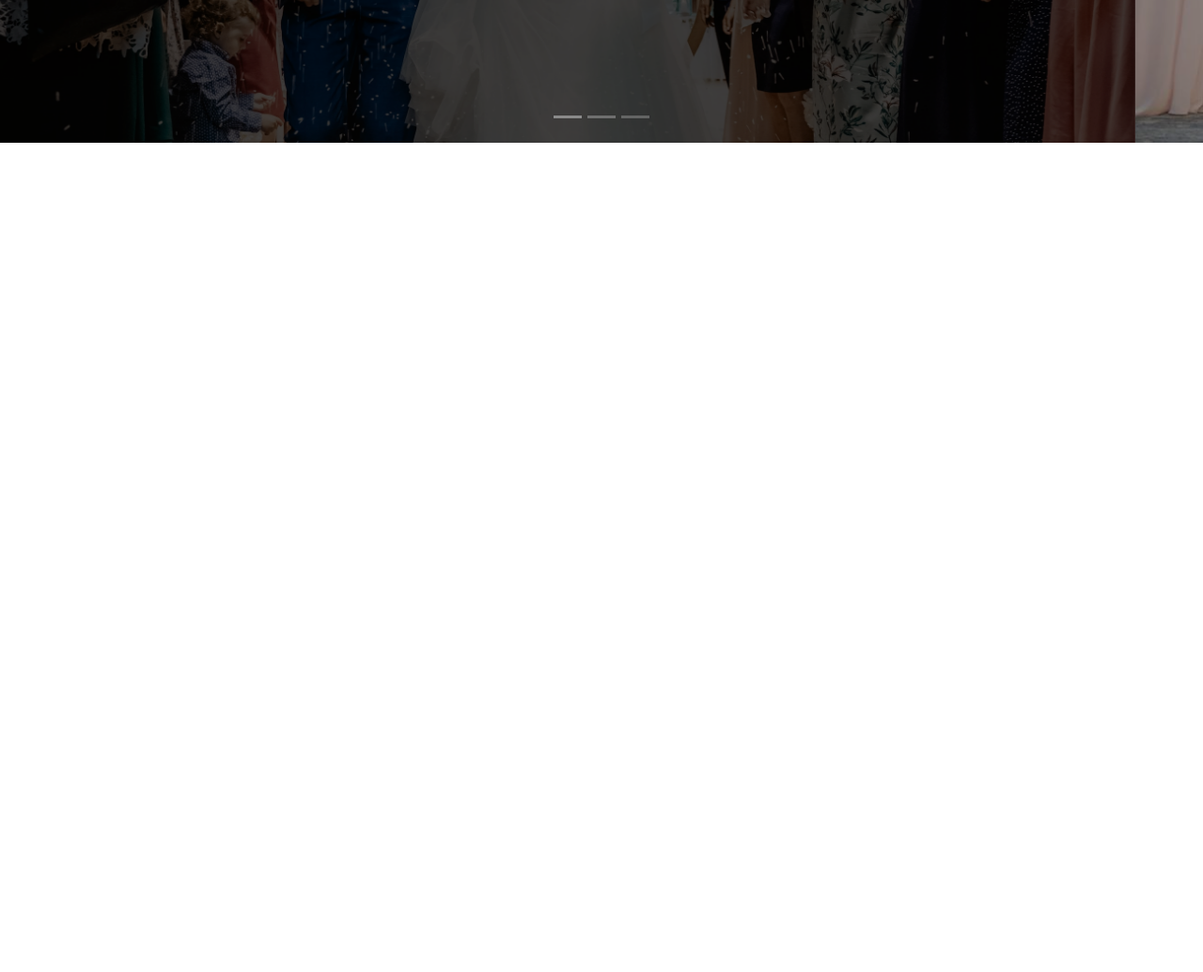
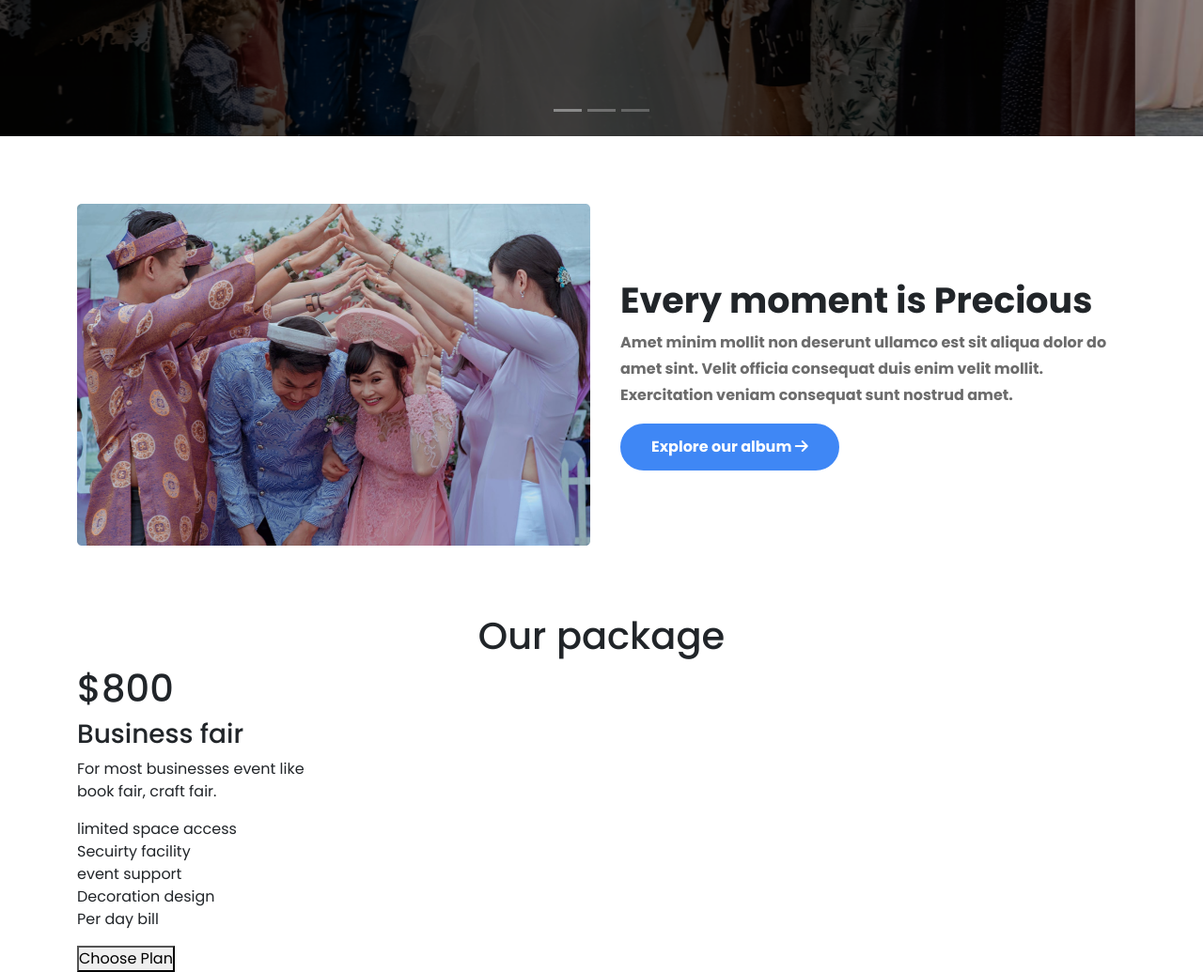
Before and after one commit to Developer-Rakib/convention-center, a plain HTML site: page index.html in a window 1280 px wide. Shown: the part 500-1535 px from the top of the page at 94% size. Before the commit the page ends 800 px from the top, so only its background shows below. Drawn offline with nearby package versions, Linux system fonts and the light colour scheme.

Commit message:
album section added

```diff
--- a/index.html
+++ b/index.html
@@ -86,7 +86,6 @@
               <div class="carousel-box3"></div>
             </div>
 
-
           </div>
           <button class="carousel-control-prev" type="button" data-bs-target="#carouselExampleIndicators" data-bs-slide="prev">
             <span class="carousel-control-prev-icon" aria-hidden="true"></span>
@@ -100,7 +99,53 @@
 
       </section>
 
+      <!-- album section  -->
+      <section class="album-section py-5">
+        <div class="container py-4">
+          <div class="row">
+            <div class="col-lg-6">
+              <div class="album-img">
+                <img width="" src="images/wedding.png" alt="">
+              </div>
+            </div>
+            <div class="col-lg-6 d-flex align-items-center">
+              <div class="album-text ps-2">
+                <h1>Every moment is Precious </h1>
+                <p>Amet minim mollit non deserunt ullamco est sit aliqua dolor do amet sint. Velit officia consequat duis enim velit mollit. Exercitation veniam consequat sunt nostrud amet.</p>
+                <a href="https://web.programming-hero.com"><button class="explor-btn">Explore our album <i class="fas fa-arrow-right"></i></button></a>
+              </div>
+            </div>
+          </div>
+        </div>
+      </section>
 
+      <!-- pricing section -->
+      <section class="pricing-section">
+        <div class="pricing-title">
+          <h1 class="text-center">Our package</h1>
+        </div>
+        <div class="container">
+          <div class="row">
+            <div class="col-lg-3">
+              <div class="pricing-card">
+                <h1>$800</h1>
+                <h3>Business fair</h3>
+                <p>For most businesses event
+                  like book fair, craft fair.</p>
+                <ul>
+                  <li>limited space access</li>
+                  <li>Secuirty facility</li>
+                  <li>event support</li>
+                  <li>Decoration design</li>
+                  <li>Per day bill</li>
+                </ul>
+                <a href=""><button>Choose Plan</button></a>
+              </div>
+            </div>
+          </div>
+        </div>
+
+      </section>
 
       </main>
 
--- a/style.css
+++ b/style.css
@@ -43,9 +43,10 @@ ul {
     header section
  -------------------*/
 
-.menu-logo h3 {
+ .menu-logo h3 {
 	font-size: 22px;
 	font-weight: 700;
+	margin-bottom: 0;
 }
 
 /*------------------
@@ -53,7 +54,7 @@ ul {
  -------------------*/
 
 .carousel-box1,.carousel-box2, .carousel-box3{
-  height: 576px;
+  height: 573px;
   background-position: center;
   background-size: cover;
   background-repeat: no-repeat;
@@ -106,10 +107,56 @@ ul {
 	color: rgba(63, 135, 245, 1);
 	font-weight: 700;
 	border: 3px solid rgba(63, 135, 245, 1);
-  transition:0.4s linear;
+  transition:0.3s linear;
 }
 .carusel-text button:hover{
   background-color: rgba(63, 135, 245, 1);
   color: white;
+  padding: 10px 40px;
 
 }
+
+
+/*------------------
+    album section
+ -------------------*/
+
+
+.album-section{}
+.album-img{}
+.album-img img{}
+.album-text{}
+.album-text h1 {
+	font-size: 38px;
+	font-weight: 700;
+}
+.album-text p {
+	font-weight: 700;
+	line-height: 28px;
+	color: rgba(108, 108, 108, 1);
+}
+.explor-btn{
+  border: none;
+	outline: none;
+	background: rgba(63, 135, 245, 1);
+	padding: 10px 30px;
+	border-radius: 30px;
+	color: white;
+	font-weight: 700;
+	border: 3px solid rgba(63, 135, 245, 1);
+  transition: 0.3s linear;
+}
+.explor-btn:hover{
+  background-color: white;
+  color: rgba(63, 135, 245, 1);
+	border: 3px solid rgba(63, 135, 245, 1);
+  padding: 10px 40px;
+}
+
+.pricing-card{}
+.pricing-card h1{}
+.pricing-card p{}
+.pricing-card h3{}
+.pricing-card ul{}
+.pricing-card ul li{}
+.pricing-card button{}
```
